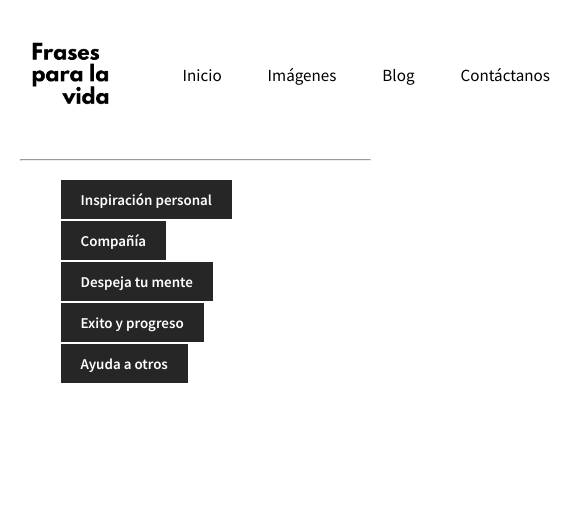
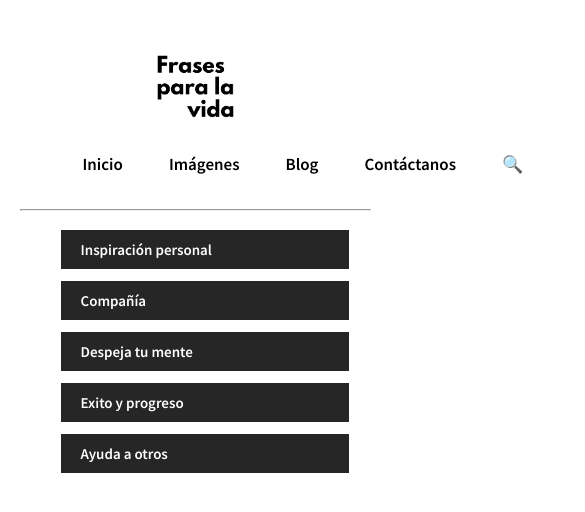
Before and after one commit to diego2481araya/frasesparalavida, a plain HTML site: page imagenes.html in a window 390 px wide. Shown: the top 512 px of the page, 585 px wide, since content can reach past the window. Drawn offline with Linux system fonts and the light colour scheme.

Commit message:
Segundo Upload

```diff
--- a/styles.css
+++ b/styles.css
@@ -156,9 +156,30 @@ footer{
   margin-bottom: 20px;
 }
 
+/*GALERIA DE IMAGENES*/
+
+.img-categorias{
+  align-items: center;
+}
+.img-categorias a{
+  width: 30%;
+  align-items: center;
+  display: flex;
+  justify-content: space-between;
+  margin: 10px 0;
+}
+.img-categorias a:hover{
+  background: #262626;
+  color: #fff;
+  border: #000000;
+  padding: 15px 20px;
+}
+
+
+
 /*RESPONSIVE WEBSITE*/
 
-@media (max-width: 700px){
+@media (max-width: 960px){
   .type-cards{
     display: block;
   }
@@ -168,4 +189,30 @@ footer{
     margin-bottom: 15px;
     margin-top: 15px;
   }
+  .img-categorias a{
+    width: 80%;
+    align-items: center;
+    display: flex;
+    justify-content: space-between;
+    margin: 10px 0;
+  }
+  .nav-brand {
+    width: 100px;
+    align-content: center;
+    display: block;
+    align-items: center;
+    align-self: auto;
+    margin: auto;
+    margin-top: 50px;
+  }
+  .nav-main{
+    display: block;
+    font-weight: bold;
+    align-items: center;
+  }
+  .nav-main ul li{
+    display: block;
+    font-weight: bold;
+    align-items: center;
+  }
 }
```
